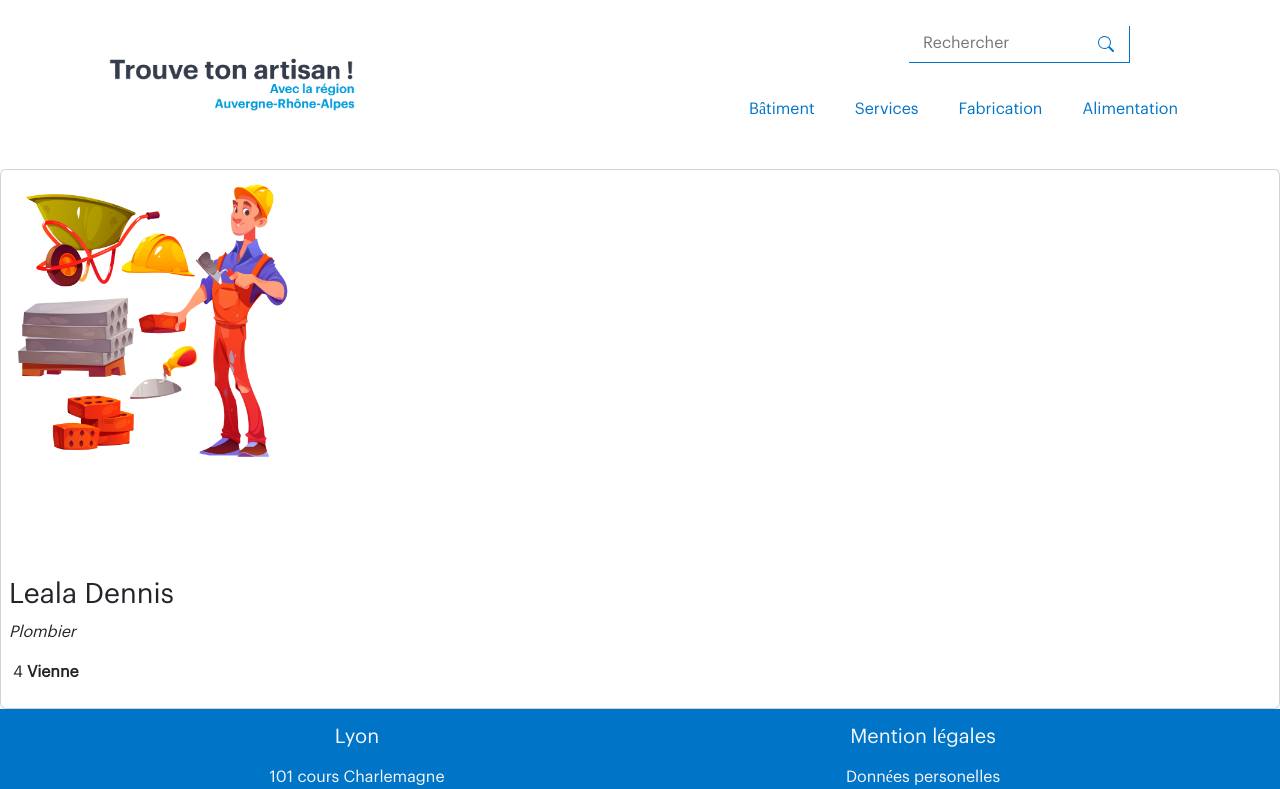
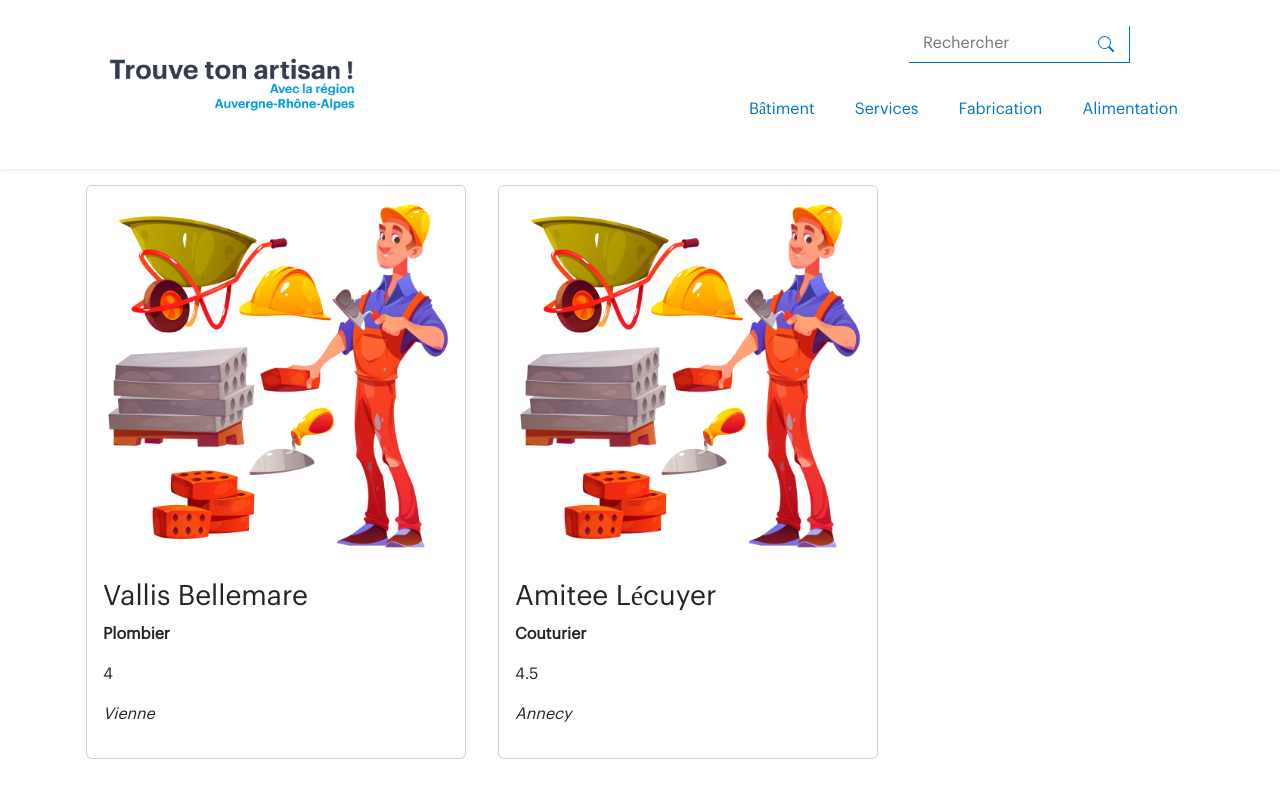
Before and after one commit to Dada-nol/TrouveTonArtisan, a React (Create React App) app: page / in a window 1280 px wide. Shown: the top 789 px of the page. Built offline with nearby package versions, Linux system fonts and the light colour scheme.

Commit message:
add datas.map

```diff
--- a/src/Components/Card.jsx
+++ b/src/Components/Card.jsx
@@ -1,23 +1,21 @@
 import React from "react";
 import "../Css/style.css";
 
-function Card({ data }) {
+function Card(props) {
   return (
-    <div className="card">
-      <div className="card-image">
+    <div key={props.id} className="card col col-lg-4 m-3">
+      <div>
         <img className="card-img-top img-fluide" src="Img/6495568.jpg" alt="" />
       </div>
 
-      <div className="card-body p-2">
+      <div className="card-body ">
         <div className="card-title">
-          <h3>{data[2].name}</h3>
+          <h3>{props.name}</h3>
         </div>
-        <div className="card-content">
-          <p className="fst-italic">{data[0].specialty}</p>
-          <div className="d-flex">
-            <p className="px-1">{data[0].note}</p>
-            <p className="note fw-bold">{data[0].location}</p>
-          </div>
+        <div className="card-content ">
+          <p className="fw-bold">{props.specialty}</p>
+          <p>{props.note}</p>
+          <p className="fst-italic">{props.location}</p>
         </div>
       </div>
     </div>
--- a/src/Components/CardList.jsx
+++ b/src/Components/CardList.jsx
@@ -1,11 +1,21 @@
 import React from "react";
-import data from "../Data/datas.json";
+import datas from "../Data/datas.json";
 import Card from "./Card";
 
 function CardList() {
   return (
-    <div>
-      <Card data={data}></Card>
+    <div className="card-list container ">
+      <div className="row ">
+        {datas.map((datas) => (
+          <Card
+            key={datas.id}
+            name={datas.name}
+            note={datas.note}
+            location={datas.location}
+            specialty={datas.specialty}
+          ></Card>
+        ))}
+      </div>
     </div>
   );
 }
--- a/src/Css/style.css
+++ b/src/Css/style.css
@@ -1,6 +1,5 @@
-.card-image {
-  width: 300px;
-  height: 400px;
+.card {
+  padding: 0;
 }
 
 /*# sourceMappingURL=style.css.map */
--- a/src/Sass/style.scss
+++ b/src/Sass/style.scss
@@ -5,7 +5,6 @@ $Gris: #384050;
 $Rouge: #cd2c2e;
 $Vert: #82b864;
 
-.card-image {
-  width: 300px;
-  height: 400px;
+.card {
+  padding: 0;
 }
```
Also changed, not shown: 1 other file (tests, documents, lock files or other folders).
